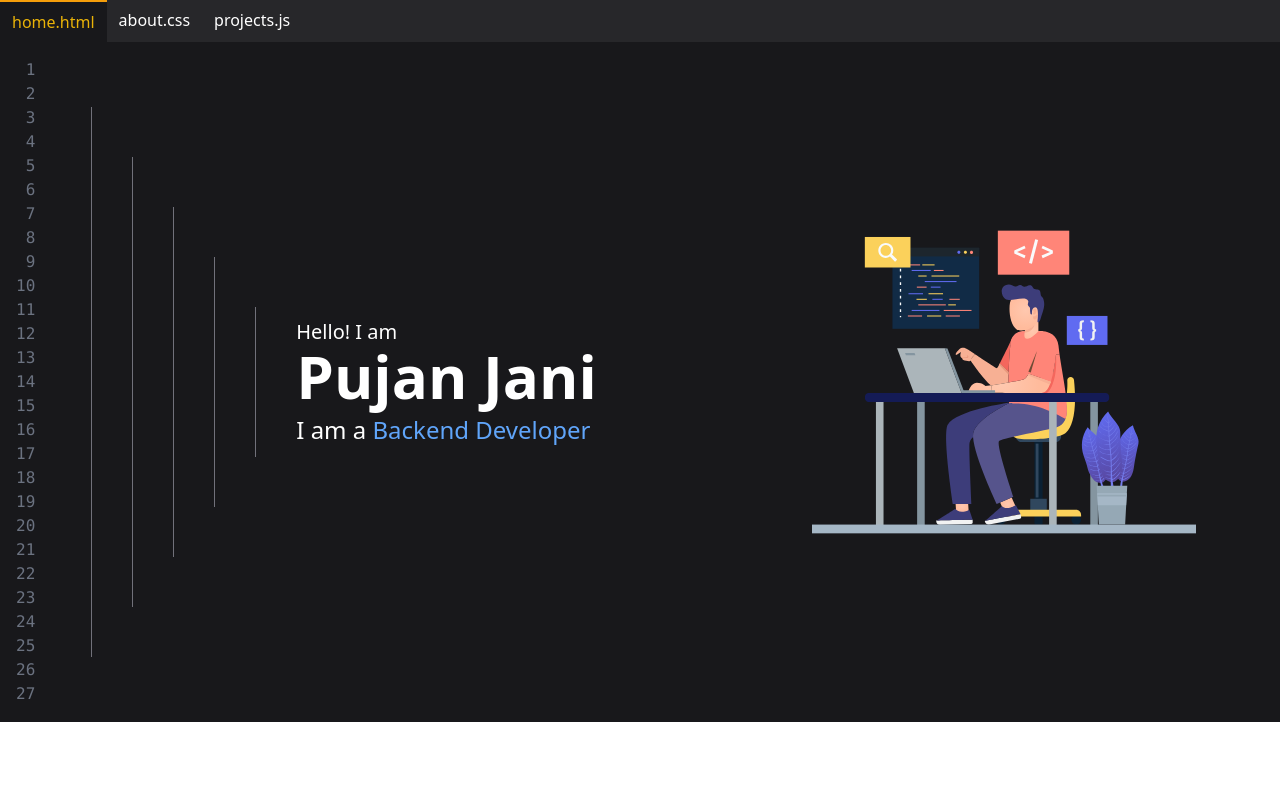
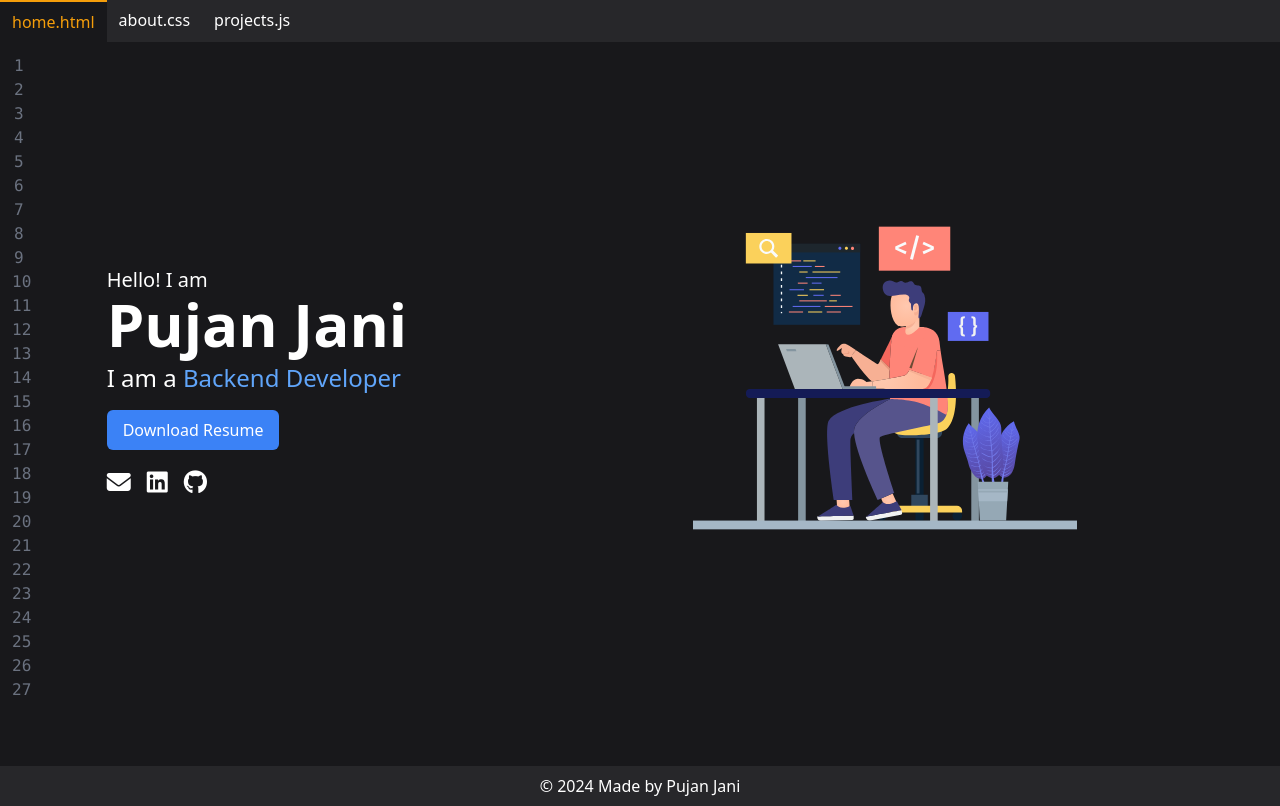
Before and after one commit to Pujanjani30/portfolio-website, a React (Vite) app in the folder portfolio-frontend/: page / in a window 1280 px wide. Built offline with nearby package versions, Linux system fonts and the light colour scheme.

Commit message:
updated home page

```diff
--- a/portfolio-frontend/index.html
+++ b/portfolio-frontend/index.html
@@ -6,6 +6,7 @@
   <link rel="icon" type="image/svg+xml" href="/vite.svg" />
   <meta name="viewport" content="width=device-width, initial-scale=1.0" />
   <title>Pujan Jani - Backend Developer</title>
+  <script src="https://kit.fontawesome.com/80ae805c82.js" crossorigin="anonymous"></script>
 </head>
 
 <body>
--- a/portfolio-frontend/src/App.jsx
+++ b/portfolio-frontend/src/App.jsx
@@ -2,17 +2,19 @@ import { Routes, Route } from 'react-router-dom'
 import Header from './components/Header'
 import Hero from './components/Hero'
 import ComingSoon from './components/ComingSoon'
+import Footer from './components/Footer'
 
 function App() {
   return (
-    <>
+    <div className='min-h-screen'>
       <Header />
       <Routes>
         <Route path='/' element={<Hero />} />
         <Route path="/about" element={<ComingSoon />} />
         <Route path="/projects" element={<ComingSoon />} />
       </Routes>
-    </>
+      <Footer />
+    </div>
   )
 }
 
--- /dev/null
+++ b/portfolio-frontend/src/components/DownloadButton.jsx
@@ -0,0 +1,34 @@
+import PropTypes from 'prop-types';
+
+const DownloadButton = ({ fileUrl, fileName }) => {
+
+  const handleDownload = () => {
+    fetch(fileUrl)
+      .then(response => response.blob())
+      .then(blob => {
+        const url = window.URL.createObjectURL(new Blob([blob]));
+        const link = document.createElement('a');
+        link.href = url;
+        link.setAttribute('download', fileName);
+        document.body.appendChild(link);
+        link.click();
+        link.remove();
+      })
+      .catch(error => {
+        console.error('Error downloading file:', error);
+      });
+  };
+
+  return (
+    <button className="bg-blue-500 text-white px-4 py-2 mt-4 rounded-md" onClick={handleDownload}>
+      Download Resume
+    </button>
+  );
+};
+
+DownloadButton.propTypes = {
+  fileUrl: PropTypes.string.isRequired,
+  fileName: PropTypes.string.isRequired,
+};
+
+export default DownloadButton;
--- /dev/null
+++ b/portfolio-frontend/src/components/Footer.jsx
@@ -0,0 +1,19 @@
+// import * as Constants from '../Constants';
+
+const Footer = () => {
+  return (
+    <footer className="bg-zinc-800 text-white">
+      {/* <div className="container flex items-center ps-3 py-1">
+        <p>Connect with me :</p>
+        <div className="flex gap-4 ms-2">
+          <button onClick={() => window.location = `mailto:${Constants.EMAIL_URL}`}><i className="fa-solid fa-envelope"></i></button>
+          <a href={Constants.LINKEDIN_URL}><i className="fa-brands fa-linkedin"></i></a>
+          <a href={Constants.GITHUB_URL}><i className="fa-brands fa-github"></i></a>
+        </div>
+      </div> */}
+      <p className="text-center py-2">© 2024 Made by Pujan Jani</p>
+    </footer>
+  );
+}
+
+export default Footer;
--- a/portfolio-frontend/src/components/Header.jsx
+++ b/portfolio-frontend/src/components/Header.jsx
@@ -5,9 +5,9 @@ const Header = () => {
     <header className="flex justify-between items-center bg-zinc-800 text-white">
       <nav>
         <ul className="flex">
-          <li><NavLink to="/" className={({ isActive }) => isActive ? "bg-zinc-900 text-yellow-500 border-t-2 border-amber-500 block px-3 py-2" : "block px-3 py-2"}>home.html</NavLink></li>
-          <li><NavLink to="/about" className={({ isActive }) => isActive ? "bg-zinc-900 text-yellow-500 border-t-2 border-amber-500 block px-3 py-2" : "block px-3 py-2"}>about.css</NavLink></li>
-          <li><NavLink to="/projects" className={({ isActive }) => isActive ? "bg-zinc-900 text-yellow-500 border-t-2 border-amber-500 block px-3 py-2" : "block px-3 py-2"}>projects.js</NavLink></li>
+          <li><NavLink to="/" className={({ isActive }) => isActive ? "bg-zinc-900 text-amber-500 border-t-2 border-amber-500 block px-3 py-2" : "block px-3 py-2"}>home.html</NavLink></li>
+          <li><NavLink to="/about" className={({ isActive }) => isActive ? "bg-zinc-900 text-amber-500 border-t-2 border-amber-500 block px-3 py-2" : "block px-3 py-2"}>about.css</NavLink></li>
+          <li><NavLink to="/projects" className={({ isActive }) => isActive ? "bg-zinc-900 text-amber-500 border-t-2 border-amber-500 block px-3 py-2" : "block px-3 py-2"}>projects.js</NavLink></li>
         </ul>
       </nav>
     </header>
--- a/portfolio-frontend/src/components/Hero.jsx
+++ b/portfolio-frontend/src/components/Hero.jsx
@@ -1,11 +1,15 @@
 import CodingSvg from '../assets/person-coding.svg';
+import DownloadButton from './DownloadButton';
+import * as Constants from '../Constants';
 
 const Hero = () => {
   const lines = Array.from({ length: 27 }, (_, i) => i + 1);
 
   return (
-    <section className="flex lg:items-center lg:gap-x-10 h-screen lg:h-max bg-zinc-900 text-white">
-      <div className="p-4 text-gray-500 text-right">
+    <div className="bg-zinc-900 text-white min-h-[90.5vh]">
+      <div className="grid grid-cols-12">
+
+        <div className="col-span-1 w-1/3 md:col-span-1 p-3 text-gray-500 text-right">
           {lines.map((line) => (
             <p key={line} className="font-mono">
               {line}
@@ -13,23 +17,34 @@ const Hero = () => {
           ))}
         </div>
 
-      <div className='md:flex items-center justify-center gap-10 hidden'>
-        <div className='w-[1px] bg-zinc-500 h-[550px]'></div>
-        <div className='w-[1px] bg-zinc-500 h-[450px]'></div>
-        <div className='w-[1px] bg-zinc-500 h-[350px]'></div>
-        <div className='w-[1px] bg-zinc-500 h-[250px]'></div>
-        <div className='w-[1px] bg-zinc-500 h-[150px]'></div>
-      </div>
+        {/* <div className="md:col-span-3 md:flex items-center gap-10 hidden">
+          <div className="w-[1px] bg-zinc-500 h-[550px]"></div>
+          <div className="w-[1px] bg-zinc-500 h-[450px]"></div>
+          <div className="w-[1px] bg-zinc-500 h-[350px]"></div>
+          <div className="w-[1px] bg-zinc-500 h-[250px]"></div>
+          <div className="w-[1px] bg-zinc-500 h-[150px]"></div>
+        </div> */}
 
-      <div className='flex flex-col justify-center lg:flex-row items-center lg:justify-between w-full max-w-[900px] gap-6'>
-        <div className="text-left">
+        <div className="grid col-span-11 justify-center items-center md:col-span-11 md:grid-cols-2 md:items-center">
+          <div className="text-left md:pt-2">
             <h2 className="text-xl">Hello! I am</h2>
             <h1 className="text-4xl lg:text-6xl font-bold">Pujan Jani</h1>
             <p className="text-2xl mt-2">I am a <span className="text-blue-400">Backend Developer</span></p>
+
+            <DownloadButton fileUrl="/Pujan_Jani_Resume.pdf" fileName="PujanJaniResume.pdf" />
+
+            <div className="flex gap-4 text-2xl mt-4">
+              <button onClick={() => window.location = `mailto:${Constants.EMAIL_URL}`}><i className="fa-solid fa-envelope"></i></button>
+              <a href={Constants.LINKEDIN_URL}><i className="fa-brands fa-linkedin"></i></a>
+              <a href={Constants.GITHUB_URL}><i className="fa-brands fa-github"></i></a>
             </div>
-        <img src={CodingSvg} alt="CodingSvg" className="w-64 h-96 lg:w-96" />
+
           </div>
-    </section>
+
+          <img src={CodingSvg} alt="CodingSvg" className="w-64 h-96 md:w-80 lg:w-96" />
+        </div>
+      </div>
+    </div>
   );
 };
 
--- /dev/null
+++ b/portfolio-frontend/src/components/HeroCopy.jsx
@@ -0,0 +1,39 @@
+import CodingSvg from '../assets/person-coding.svg';
+
+const Hero = () => {
+  const lines = Array.from({ length: 27 }, (_, i) => i + 1);
+
+  return (
+    <section className="flex lg:items-center lg:gap-x-10 h-screen lg:h-auto xl:h-screen bg-zinc-900 text-white">
+      <div className="p-4 text-gray-500 text-right">
+        {lines.map((line) => (
+          <p key={line} className="font-mono">
+            {line}
+          </p>
+        ))}
+      </div>
+
+      <div className='md:ml-10 md:pt-11'>
+        <div className='md:flex items-center justify-center gap-10 hidden'>
+          <div className='w-[1px] bg-zinc-500 h-[550px]'></div>
+          <div className='w-[1px] bg-zinc-500 h-[450px]'></div>
+          <div className='w-[1px] bg-zinc-500 h-[350px]'></div>
+          <div className='w-[1px] bg-zinc-500 h-[250px]'></div>
+          <div className='w-[1px] bg-zinc-500 h-[150px]'></div>
+        </div>
+      </div>
+
+
+      <div className='flex flex-col justify-center lg:flex-row items-center lg:justify-between w-full max-w-[900px] gap-6'>
+        <div className="text-left md:pt-2">
+          <h2 className="text-xl">Hello! I am</h2>
+          <h1 className="text-4xl lg:text-6xl font-bold">Pujan Jani</h1>
+          <p className="text-2xl mt-2">I am a <span className="text-blue-400">Backend Developer</span></p>
+        </div>
+        <img src={CodingSvg} alt="CodingSvg" className="w-64 h-96 md:w-80 lg:w-96" />
+      </div>
+    </section>
+  );
+};
+
+export default Hero;
--- /dev/null
+++ b/portfolio-frontend/src/constants.jsx
@@ -0,0 +1,3 @@
+export const LINKEDIN_URL = 'https://www.linkedin.com/in/pujan-jani-867b86254/';
+export const GITHUB_URL = 'https://github.com/Pujanjani30';
+export const EMAIL_URL = 'pujanjani30@gmail.com';
```
Also changed, not shown: 1 other file (tests, documents, lock files or other folders). Lines whose indentation alone changed are shown as unchanged.
